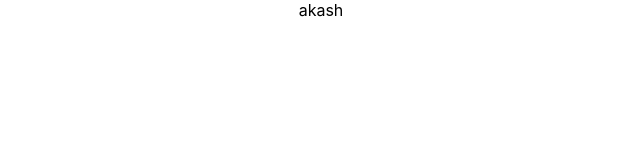
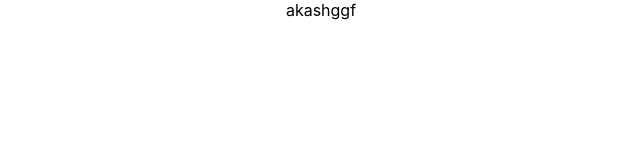
Before and after one commit to akashsdk/fahim-job2, a React (Create React App) app: page / in a window 1280 px wide. Shown: the top 160 px of the page, without its empty margins (319-959 px from the left). Built offline with nearby package versions, Linux system fonts and the light colour scheme.

Commit message:
Update App.js

```diff
--- a/src/App.js
+++ b/src/App.js
@@ -4,7 +4,7 @@ import './App.css';
 function App() {
   return (
     <div className="App">
-      akash
+      akashggf
     </div>
   );
 }
```
